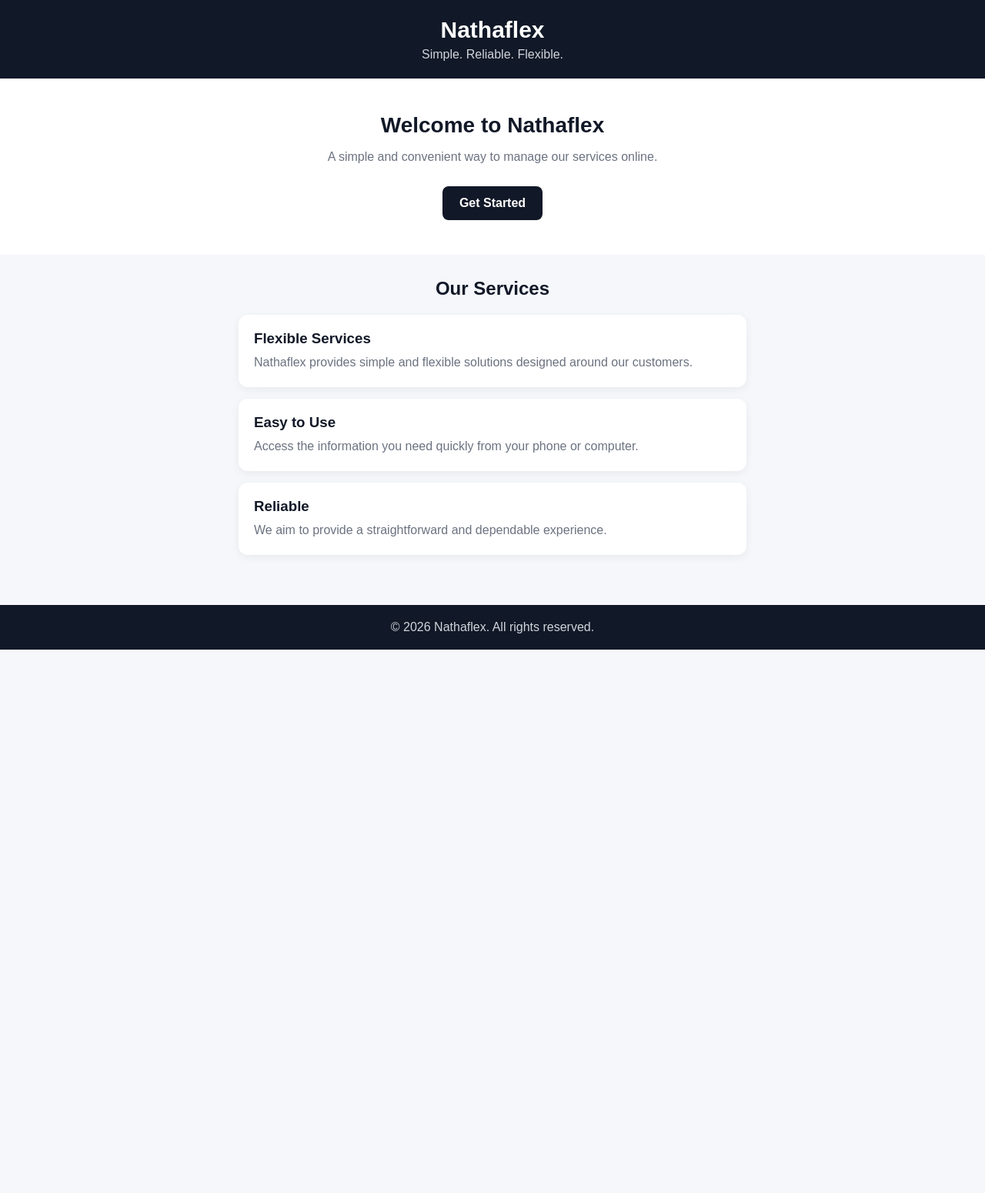
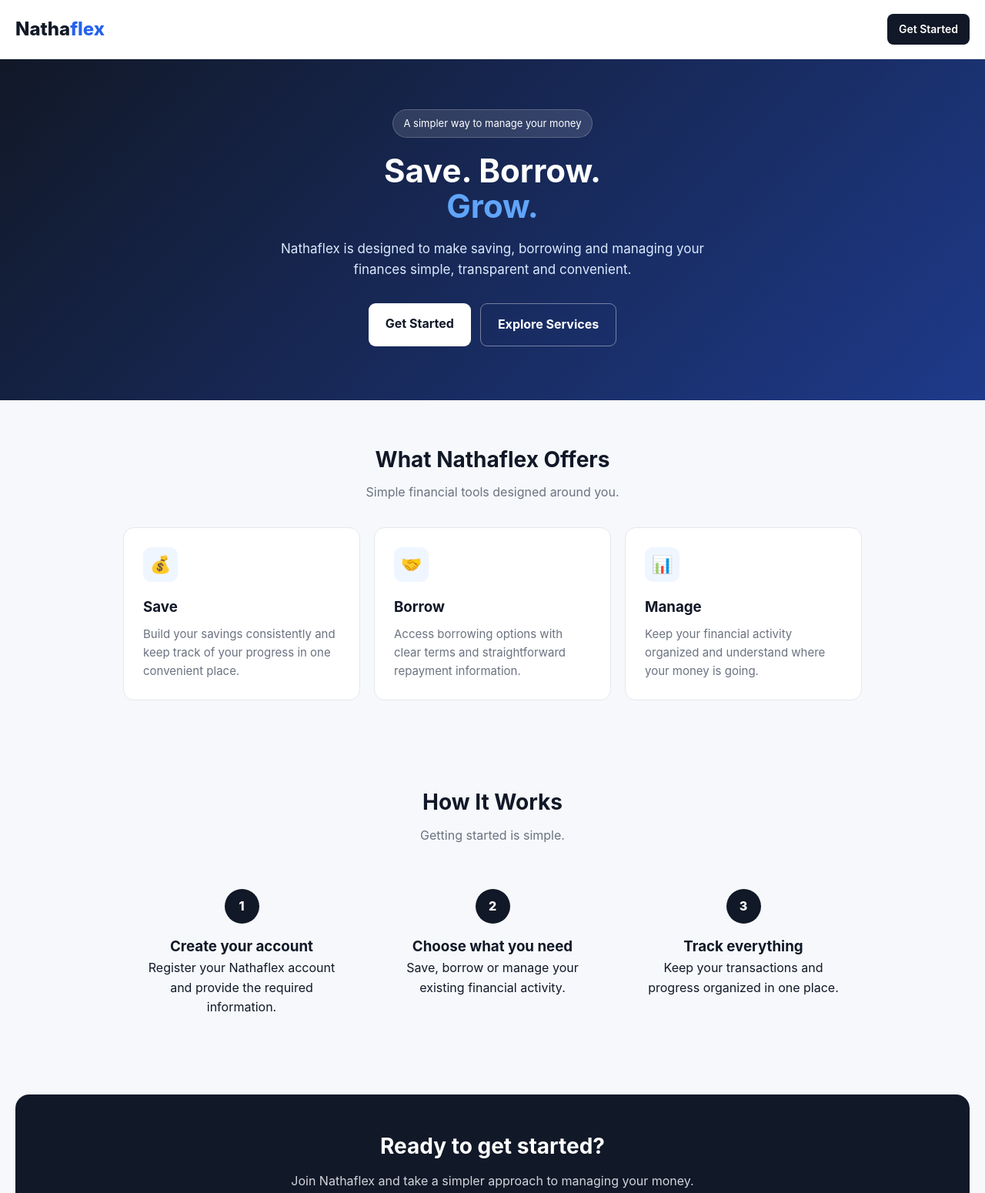
Before and after one commit to nathan528019/Business-website, a plain HTML site: page index.html in a window 1280 px wide. Shown: the top 1550 px of the page at 77% size. Before the commit the page ends 844 px from the top, so only its background shows below. Drawn offline with Linux system fonts and the light colour scheme.

Commit message:
Update index.html

```diff
--- a/index.html
+++ b/index.html
@@ -3,81 +3,158 @@
 <head>
 <meta charset="UTF-8">
 <meta name="viewport" content="width=device-width, initial-scale=1.0">
-  <title>Nathaflex</title>
+
+<title>Nathaflex | Save. Borrow. Grow.</title>
 
 <style>
 * {
   box-sizing: border-box;
   margin: 0;
   padding: 0;
-      font-family: Arial, sans-serif;
 }
 
 body {
-      background: #f5f7fb;
+  font-family: -apple-system, BlinkMacSystemFont, "Segoe UI", Arial, sans-serif;
+  background: #f6f8fb;
+  color: #111827;
+  line-height: 1.6;
+}
+
+nav {
+  background: #ffffff;
+  padding: 18px 20px;
+  display: flex;
+  justify-content: space-between;
+  align-items: center;
+  border-bottom: 1px solid #e5e7eb;
+  position: sticky;
+  top: 0;
+  z-index: 10;
+}
+
+.logo {
+  font-size: 24px;
+  font-weight: 800;
   color: #111827;
 }
 
-    header {
+.logo span {
+  color: #2563eb;
+}
+
+.nav-button {
   background: #111827;
   color: white;
-      padding: 22px 18px;
+  padding: 9px 15px;
+  border-radius: 8px;
+  text-decoration: none;
+  font-size: 14px;
+  font-weight: 600;
+}
+
+.hero {
+  background: linear-gradient(135deg, #111827, #1e3a8a);
+  color: white;
+  padding: 65px 22px 70px;
   text-align: center;
 }
 
-    header h1 {
-      font-size: 30px;
+.hero .badge {
+  display: inline-block;
+  background: rgba(255,255,255,0.12);
+  border: 1px solid rgba(255,255,255,0.2);
+  padding: 7px 13px;
+  border-radius: 30px;
+  font-size: 13px;
+  margin-bottom: 20px;
 }
 
-    header p {
-      margin-top: 6px;
-      color: #d1d5db;
+.hero h1 {
+  font-size: 42px;
+  line-height: 1.1;
+  margin-bottom: 18px;
 }
 
-    .hero {
-      padding: 45px 20px;
-      text-align: center;
-      background: white;
-    }
-
-    .hero h2 {
-      font-size: 28px;
-      margin-bottom: 12px;
+.hero h1 span {
+  color: #60a5fa;
 }
 
 .hero p {
-      color: #6b7280;
-      line-height: 1.6;
-      margin-bottom: 25px;
+  max-width: 560px;
+  margin: auto;
+  color: #dbeafe;
+  font-size: 17px;
 }
 
-    .button {
-      display: inline-block;
-      background: #111827;
+.hero-buttons {
+  margin-top: 30px;
+  display: flex;
+  justify-content: center;
+  gap: 12px;
+  flex-wrap: wrap;
+}
+
+.primary-button,
+.secondary-button {
+  padding: 14px 22px;
+  border-radius: 9px;
+  text-decoration: none;
+  font-weight: 700;
+}
+
+.primary-button {
+  background: white;
+  color: #111827;
+}
+
+.secondary-button {
+  border: 1px solid rgba(255,255,255,0.4);
   color: white;
-      padding: 13px 22px;
-      border-radius: 8px;
-      text-decoration: none;
-      font-weight: bold;
 }
 
 .section {
-      padding: 30px 20px;
-      max-width: 700px;
+  max-width: 1000px;
   margin: auto;
+  padding: 55px 20px;
 }
 
-    .section h2 {
+.section-title {
   text-align: center;
-      margin-bottom: 20px;
+  margin-bottom: 32px;
+}
+
+.section-title h2 {
+  font-size: 28px;
+  margin-bottom: 8px;
+}
+
+.section-title p {
+  color: #6b7280;
+}
+
+.cards {
+  display: grid;
+  grid-template-columns: repeat(3, 1fr);
+  gap: 18px;
 }
 
 .card {
   background: white;
-      padding: 20px;
-      margin-bottom: 15px;
-      border-radius: 12px;
-      box-shadow: 0 3px 12px rgba(0,0,0,0.06);
+  padding: 25px;
+  border-radius: 14px;
+  border: 1px solid #e5e7eb;
+}
+
+.icon {
+  width: 45px;
+  height: 45px;
+  border-radius: 10px;
+  background: #eff6ff;
+  display: flex;
+  align-items: center;
+  justify-content: center;
+  font-size: 22px;
+  margin-bottom: 18px;
 }
 
 .card h3 {
@@ -86,63 +163,199 @@
 
 .card p {
   color: #6b7280;
-      line-height: 1.5;
+  font-size: 15px;
+}
+
+.steps {
+  display: grid;
+  grid-template-columns: repeat(3, 1fr);
+  gap: 18px;
+}
+
+.step {
+  text-align: center;
+  padding: 25px;
+}
+
+.number {
+  width: 45px;
+  height: 45px;
+  background: #111827;
+  color: white;
+  border-radius: 50%;
+  display: flex;
+  align-items: center;
+  justify-content: center;
+  margin: 0 auto 15px;
+  font-weight: 800;
+}
+
+.cta {
+  margin: 20px;
+  border-radius: 18px;
+  background: #111827;
+  color: white;
+  text-align: center;
+  padding: 45px 20px;
+}
+
+.cta h2 {
+  font-size: 28px;
+  margin-bottom: 10px;
+}
+
+.cta p {
+  color: #d1d5db;
+  margin-bottom: 22px;
 }
 
 footer {
-      background: #111827;
-      color: #d1d5db;
+  background: #0b1120;
+  color: #9ca3af;
   text-align: center;
-      padding: 20px;
-      margin-top: 20px;
+  padding: 30px 20px;
+  font-size: 14px;
+}
+
+@media (max-width: 700px) {
+
+  .hero h1 {
+    font-size: 36px;
+  }
+
+  .cards,
+  .steps {
+    grid-template-columns: 1fr;
+  }
+
+  .section {
+    padding: 45px 18px;
+  }
+
+  .hero {
+    padding: 55px 18px 60px;
+  }
+
 }
 </style>
 </head>
 
 <body>
 
-  <header>
-    <h1>Nathaflex</h1>
-    <p>Simple. Reliable. Flexible.</p>
-  </header>
+<nav>
+  <div class="logo">Natha<span>flex</span></div>
+  <a href="#start" class="nav-button">Get Started</a>
+</nav>
 
 <section class="hero">
-    <h2>Welcome to Nathaflex</h2>
+
+  <div class="badge">A simpler way to manage your money</div>
+
+  <h1>Save. Borrow.<br><span>Grow.</span></h1>
+
   <p>
-      A simple and convenient way to manage our services online.
+    Nathaflex is designed to make saving, borrowing and managing
+    your finances simple, transparent and convenient.
   </p>
 
-    <a href="#services" class="button">Get Started</a>
+  <div class="hero-buttons">
+    <a href="#start" class="primary-button">Get Started</a>
+    <a href="#services" class="secondary-button">Explore Services</a>
+  </div>
+
 </section>
 
 <section class="section" id="services">
-    <h2>Our Services</h2>
+
+  <div class="section-title">
+    <h2>What Nathaflex Offers</h2>
+    <p>Simple financial tools designed around you.</p>
+  </div>
+
+  <div class="cards">
 
     <div class="card">
-      <h3>Flexible Services</h3>
+      <div class="icon">💰</div>
+      <h3>Save</h3>
       <p>
-        Nathaflex provides simple and flexible solutions designed around our customers.
+        Build your savings consistently and keep track of your progress
+        in one convenient place.
       </p>
     </div>
 
     <div class="card">
-      <h3>Easy to Use</h3>
+      <div class="icon">🤝</div>
+      <h3>Borrow</h3>
       <p>
-        Access the information you need quickly from your phone or computer.
+        Access borrowing options with clear terms and straightforward
+        repayment information.
       </p>
     </div>
 
     <div class="card">
-      <h3>Reliable</h3>
+      <div class="icon">📊</div>
+      <h3>Manage</h3>
       <p>
-        We aim to provide a straightforward and dependable experience.
+        Keep your financial activity organized and understand where
+        your money is going.
       </p>
+    </div>
+
   </div>
 
 </section>
 
+<section class="section">
+
+  <div class="section-title">
+    <h2>How It Works</h2>
+    <p>Getting started is simple.</p>
+  </div>
+
+  <div class="steps">
+
+    <div class="step">
+      <div class="number">1</div>
+      <h3>Create your account</h3>
+      <p>Register your Nathaflex account and provide the required information.</p>
+    </div>
+
+    <div class="step">
+      <div class="number">2</div>
+      <h3>Choose what you need</h3>
+      <p>Save, borrow or manage your existing financial activity.</p>
+    </div>
+
+    <div class="step">
+      <div class="number">3</div>
+      <h3>Track everything</h3>
+      <p>Keep your transactions and progress organized in one place.</p>
+    </div>
+
+  </div>
+
+</section>
+
+<section class="cta" id="start">
+
+  <h2>Ready to get started?</h2>
+
+  <p>
+    Join Nathaflex and take a simpler approach to managing your money.
+  </p>
+
+  <a href="#" class="primary-button">Create an Account</a>
+
+</section>
+
 <footer>
+
+  <strong>Nathaflex</strong>
+
+  <p>Save. Borrow. Grow.</p>
+
   <p>© 2026 Nathaflex. All rights reserved.</p>
+
 </footer>
 
 </body>
```
Lines whose indentation alone changed are shown as unchanged.
